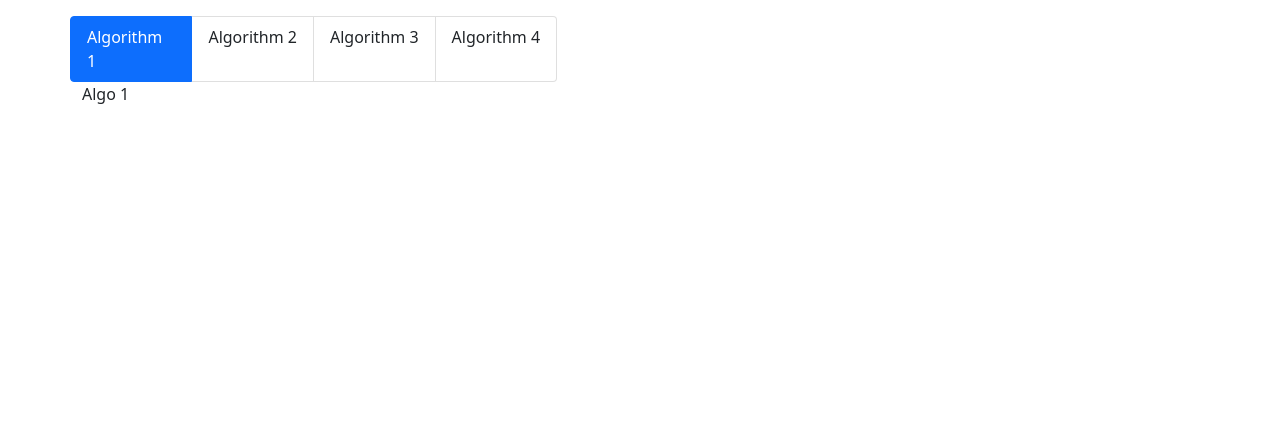
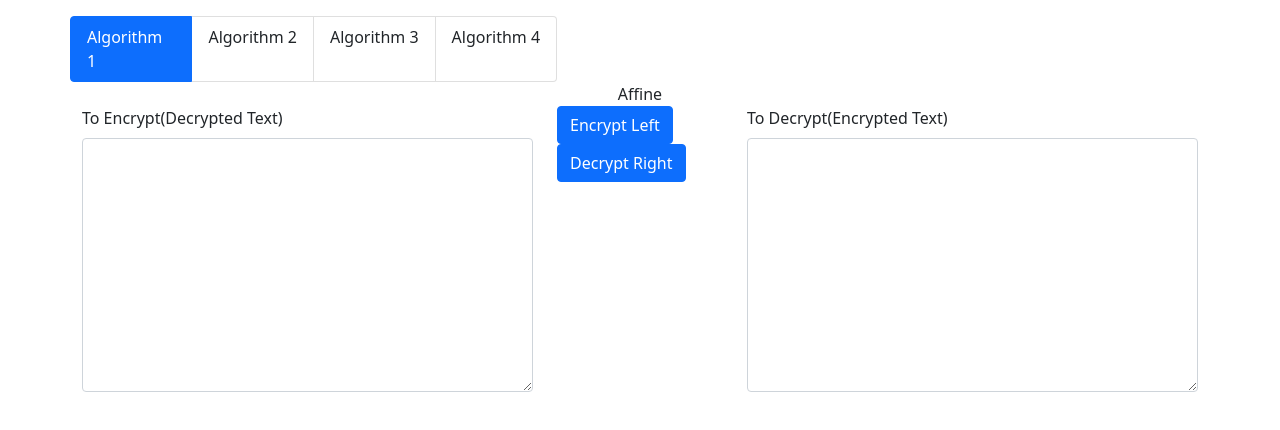
Before and after one commit to BhCh7051/encoderDecoder, a React (Create React App) app: page / in a window 1280 px wide. Shown: the top 430 px of the page. Built offline with nearby package versions, Linux system fonts and the light colour scheme.

Commit message:
Added basic Layout

```diff
--- a/src/components/algoComponents/Algo1.js
+++ b/src/components/algoComponents/Algo1.js
@@ -1,6 +1,8 @@
+import Body from "./Body";
 const Algo1 = () => {
     return(
-        <div> Algo 1 </div>
+       <Body algo_name={"Affine"}/>
+
     )
 }
 
--- /dev/null
+++ b/src/components/algoComponents/Body.js
@@ -0,0 +1,25 @@
+import { Form } from "react-bootstrap";
+const Body = (props) => {
+    return(
+        <div className="Flex">
+            <div className="row justify-content-center" >{props.algo_name}</div>
+            <Form className="row">
+                <Form.Group className="col-5" controlId="exampleForm.ControlTextarea1">
+                    <Form.Label>To Encrypt(Decrypted Text)</Form.Label>
+                    <Form.Control as="textarea" rows={10} />
+                </Form.Group>
+            <div className="col-2">
+                <button type="button" class="btn btn-primary" aria-pressed="false">Encrypt Left</button>
+                <button type="button" class="btn btn-primary" aria-pressed="true">Decrypt Right</button>
+            </div>
+  <Form.Group className="col-5" controlId="exampleForm.ControlTextarea1">
+    <Form.Label>To Decrypt(Encrypted Text)</Form.Label>
+    <Form.Control as="textarea" rows={10} />
+  </Form.Group>
+</Form>
+        </div>
+
+    )
+}
+
+export default Body;
```
